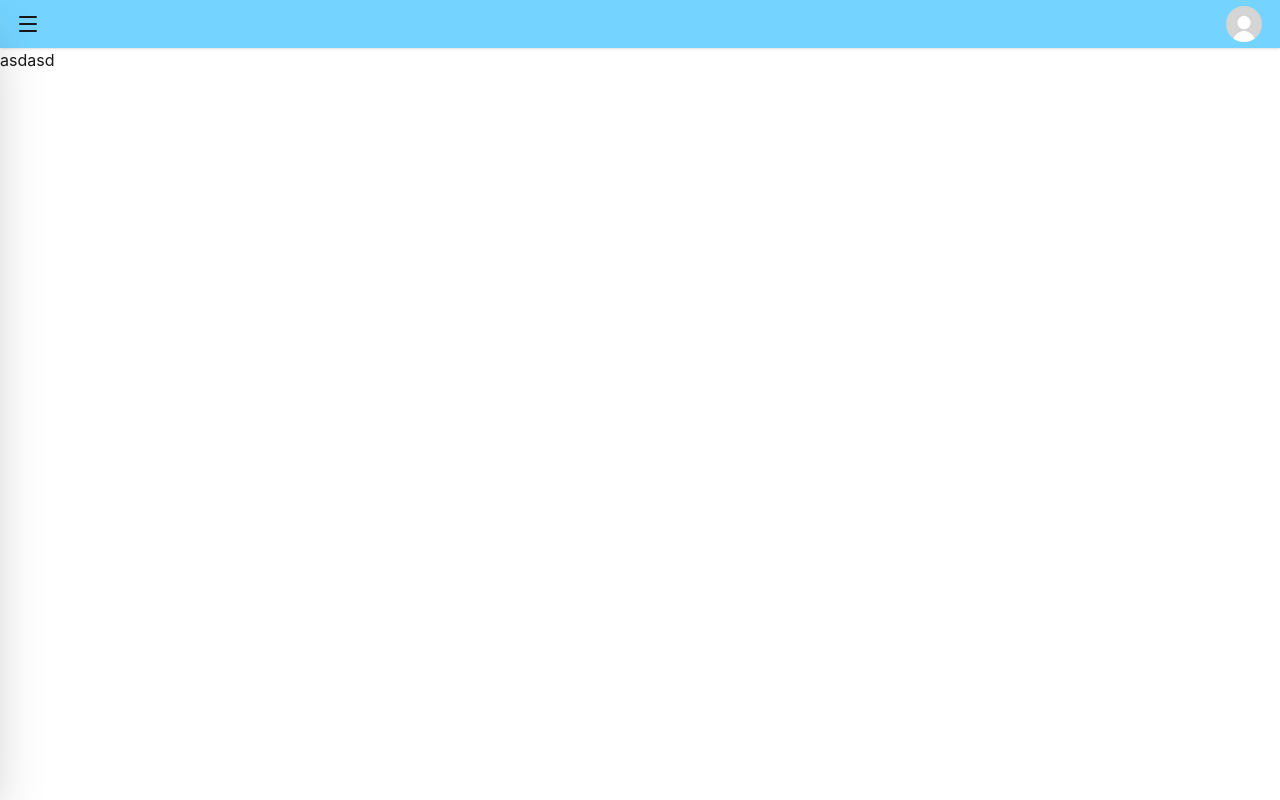
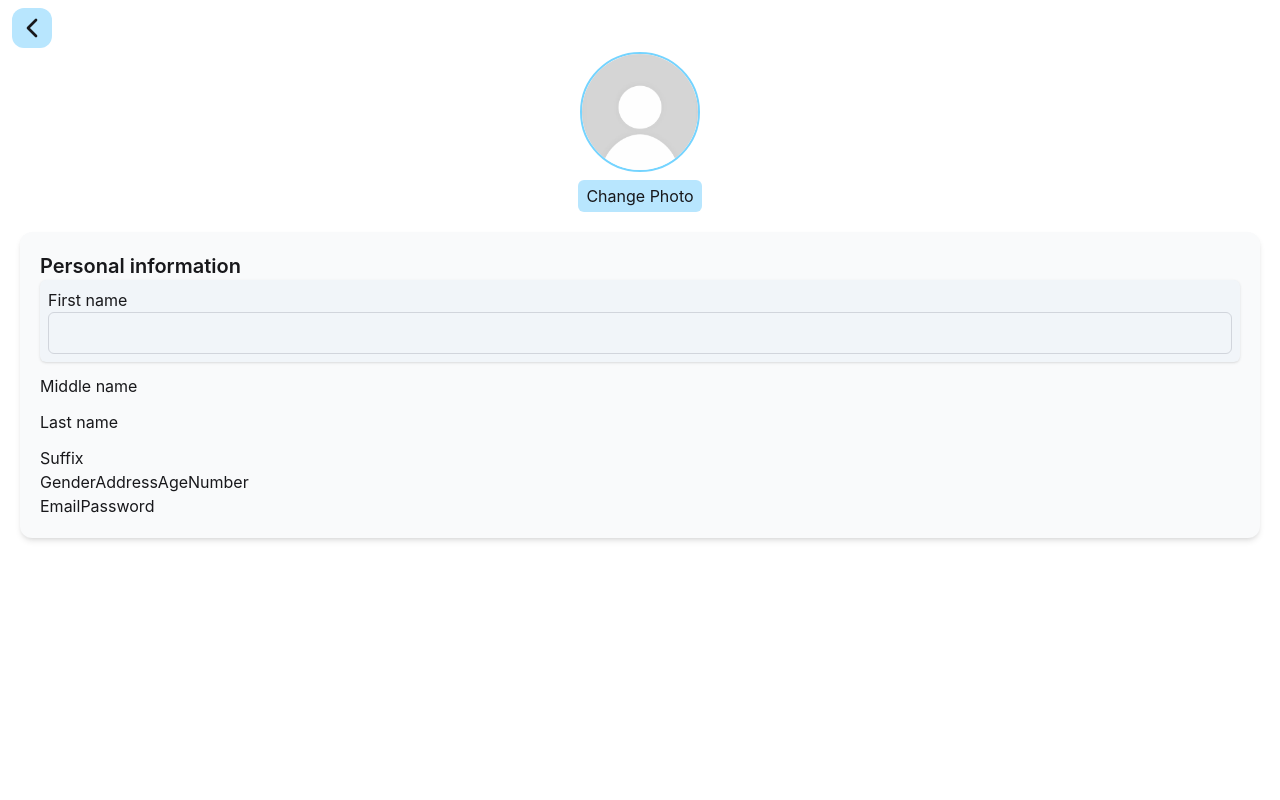
Before and after one commit to Kentwaffle/Front_end_paluwagan, a React (Vite) app: page /profile in a window 1280 px wide. Built offline with nearby package versions, Linux system fonts and the light colour scheme; no server answers; sample sign-in values are in the browser's storage.

Commit message:
Upadate Profile fix UI

```diff
--- a/src/Loan/Loan.jsx
+++ b/src/Loan/Loan.jsx
@@ -13,10 +13,11 @@ import {
 import Sidebar from "../MainComponents/sidebar";
 import Header from "../MainComponents/Header";
 import { formatDate, formatCurrency } from "../reusableComponents/formatter";
+import { LoadingSpinnerLoan } from "../reusableComponents/loading";
+import Error from "../reusableComponents/Error";
 
 function Loan() {
   const [isOpen, setIsOpen] = useState(false);
-
   const { data, isLoading, isError, error } = useFetchData(
     "/loan",
     API_ENDPOINTS.LOAN_GET
@@ -57,6 +58,24 @@ function Loan() {
     }
   };
 
+  // return <LoadingSpinnerLoan isOpen={isOpen} setIsOpen={setIsOpen} />;
+  // return <Error isOpen={isOpen} setIsOpen={setIsOpen} error={error} />;
+
+  if (isLoading) {
+    return (
+      <div className="min-h-screen">
+        <LoadingSpinnerLoan isOpen={isOpen} setIsOpen={setIsOpen} />
+      </div>
+    );
+  }
+  if (isError) {
+    return (
+      <div className="min-h-screen">
+        <Error isOpen={isOpen} setIsOpen={setIsOpen} error={error} />
+      </div>
+    );
+  }
+
   return (
     <>
       <Sidebar isOpen={isOpen} setIsOpen={setIsOpen} />
@@ -73,7 +92,7 @@ function Loan() {
                     {"#" + app_Number}
                   </div>
                 </div>
-                <span className="bg-sky-200 p-1 rounded-md ">
+                <span className="bg-sky-100 p-1 rounded-md ">
                   <Download />
                 </span>
               </div>
@@ -164,18 +183,10 @@ function Loan() {
                 className="card border my-5 border-slate-200 shadow"
               >
                 <div className="px-5 py-3 flex flex-col gap-3">
-                  <div className="flex flex-col gap-1">
+                  <div className="flex flex-col">
                     <div className="flex justify-between items-center text-[18px]">
-                      <span className="font-semibold">
-                        {formatDate(payment.paymentDate)}
-                      </span>
-                      <span className="font-semibold">
+                      <span className="font-semibold text-xl">
                         {formatCurrency(payment.amountPaid)}
-                      </span>
-                    </div>
-                    <div className="flex justify-between items-center">
-                      <span className="font-semibold text-stone-400 text-[14px]">
-                        {payment.paymentMethod}
                       </span>
                       <span
                         className={`badge badge-sm badge-soft rounded-xl ${statusColor(
@@ -184,6 +195,14 @@ function Loan() {
                       >
                         {statusIcon(payment.paymentStatus)}
                         {payment.paymentStatus}
+                      </span>
+                    </div>
+                    <div className="flex justify-between items-center text-[12px]">
+                      <span className="font-semibold text-stone-600 ">
+                        {formatDate(payment.paymentDate)}
+                      </span>
+                      <span className="font-semibold text-[12px] text-stone-600">
+                        {payment.paymentMethod}
                       </span>
                     </div>
                   </div>
--- a/src/MainComponents/Header.jsx
+++ b/src/MainComponents/Header.jsx
@@ -13,29 +13,15 @@ function Header({ openSideBar }) {
     navigate("/");
   };
 
-  const { data, isLoading, isError, error } = useFetchData(
-    "/header",
-    API_ENDPOINTS.PROFILE_GET
-  );
+  const { data } = useFetchData("/header", API_ENDPOINTS.PROFILE_GET);
 
   return (
     <>
-      {/* <div className="flex justify-between items-center p-2 bg-sky-300 shadow-xl">
-        <Menu onClick={openSideBar} />
-        <button className="flex items-center gap-2">
-          <span>Username</span>
-          <img
-            src={Default_pic}
-            alt="Profile picture"
-            className="w-9 h-9 object-cover rounded-full"
-          />
-        </button>
-      </div> */}
-
       <div className="navbar shadow-sm flex justify-between  bg-sky-300 min-h-12 h-12 py-0 px-4">
         <Menu onClick={openSideBar} />
-        <div className="dropdown dropdown-end pl flex justify-center items-center">
+        <div className="flex items-center">
           <span className="font-semibold pr-1">{data?.firstName}</span>
+          <div className="dropdown dropdown-end">
             <div
               tabIndex={0}
               role="button"
@@ -47,7 +33,7 @@ function Header({ openSideBar }) {
             </div>
             <ul
               tabIndex="-1"
-            className="menu menu-sm dropdown-content bg-base-100 rounded-box z-1 mt-1 w-20 shadow"
+              className="menu menu-sm dropdown-content bg-base-100 rounded-box z-1 mt-3 w-25 items-center p-2 shadow"
             >
               <li>
                 <Link to={"/profile"} className="text-sky800 font-semibold">
@@ -65,6 +51,7 @@ function Header({ openSideBar }) {
             </ul>
           </div>
         </div>
+      </div>
     </>
   );
 }
--- a/src/Profile/Profile.jsx
+++ b/src/Profile/Profile.jsx
@@ -1,22 +1,65 @@
 import React from "react";
-import { Menu } from "lucide-react";
+import { ChevronLeft } from "lucide-react";
 import Default_pic from "../assets/images/default_pic.jpg";
 import { Link, Outlet, useNavigate } from "react-router-dom";
-import { useFetchData } from "../serviceToApi/fetchData";
-import { API_ENDPOINTS } from "../serviceToApi/ApiEndpoint";
 import Sidebar from "../MainComponents/sidebar";
 import Header from "../MainComponents/Header";
 import { useEffect, useState } from "react";
 
+import { useFetchData } from "../serviceToApi/fetchData";
+import { API_ENDPOINTS } from "../serviceToApi/ApiEndpoint";
+
+import Inputform from "../reusableComponents/Inputform";
+
 function Profile() {
   const [isOpen, setIsOpen] = useState(false);
   return (
-    <>
-      <Sidebar isOpen={isOpen} setIsOpen={setIsOpen} />
-      <Header openSideBar={() => setIsOpen(!isOpen)} />
+    <div className="min-h-screen pt-13 px-5">
+      {/* <Sidebar isOpen={isOpen} setIsOpen={setIsOpen} />
+      <Header openSideBar={() => setIsOpen(!isOpen)} /> */}
 
-      <div>asdasd</div>
-    </>
+      <button className="fixed top-2 left-3 bg-sky-200 rounded-xl p-1">
+        <Link to={"/loan"}>
+          <ChevronLeft size={32} />
+        </Link>
+      </button>
+
+      <div className="flex flex-col justify-center items-center">
+        <img
+          src={Default_pic}
+          alt="Profile_pic"
+          className="rounded-full w-30 h-30 border-2 border-sky-300"
+        />
+
+        <label className="cursor-pointer bg-sky-200 p-1 px-2 mt-2 rounded-md">
+          <input type="file" className="hidden" accept="image/*" />
+          Change Photo
+        </label>
+      </div>
+
+      <div className="my-5 flex flex-col bg-gray-50 shadow-md rounded-xl p-5">
+        <span className="text-xl font-semibold">Personal information</span>
+        <div className="flex flex-col w-full gap-3">
+          <div className="bg-slate-100 rounded-md p-2 shadow">
+            <span>First name</span>
+            <Inputform />
+          </div>
+          <span>Middle name</span>
+          <span>Last name</span>
+          <span>Suffix</span>
+        </div>
+        <div>
+          <span>Gender</span>
+          <span>Address</span>
+          <span>Age</span>
+          <span>Number</span>
+        </div>
+        <div>
+          <span>Email</span>
+          <span>Password</span>
+        </div>
+      </div>
+    </div>
   );
 }
 
--- /dev/null
+++ b/src/reusableComponents/Error.jsx
@@ -0,0 +1,40 @@
+import React from "react";
+import Sidebar from "../MainComponents/sidebar";
+import Header from "../MainComponents/Header";
+import { CircleX } from "lucide-react";
+import { useNavigate } from "react-router-dom";
+import Error_img from "../assets/images/Error_img.png";
+
+function Error({ isOpen, setIsOpen, error }) {
+  const navigate = useNavigate();
+
+  //   <CircleX className="text-white" />
+  return (
+    <>
+      <Sidebar isOpen={isOpen} setIsOpen={setIsOpen} />
+      <Header openSideBar={() => setIsOpen(!isOpen)} />
+
+      <div className="min-h-screen flex items-center justify-center  ">
+        <div className="max-w-md">
+          <img src={Error_img} alt="Error" className="w-70 h-auto" />
+          <div className="flex flex-col justify-center gap-1 items-center">
+            <span className="font-bold text-3xl">Ops! Error.</span>
+            <div className="flex flex-col gap-2 ">
+              <span className="text-xl">
+                {error?.message || "Hindi makuha ang data mula sa server."}
+              </span>
+              <button
+                onClick={() => window.location.reload()}
+                className=" bg-red-500 text-white p-1 rounded-md"
+              >
+                Retry
+              </button>
+            </div>
+          </div>
+        </div>
+      </div>
+    </>
+  );
+}
+
+export default Error;
--- /dev/null
+++ b/src/reusableComponents/loading.jsx
@@ -0,0 +1,14 @@
+import React from "react";
+import Sidebar from "../MainComponents/sidebar";
+import Header from "../MainComponents/Header";
+
+export const LoadingSpinnerLoan = ({ isOpen, setIsOpen }) => (
+  <>
+    <Sidebar isOpen={isOpen} setIsOpen={setIsOpen} />
+    <Header openSideBar={() => setIsOpen(!isOpen)} />
+    <div className="min-h-screen p-3 flex flex-col gap-5">
+      <div className=" w-full rounded-xl skeleton h-80 flex flex-col items-center justify-center"></div>
+      <div className=" w-full rounded-xl skeleton h-70 flex flex-col items-center justify-center"></div>
+    </div>
+  </>
+);
```
Also changed, not shown: src/assets/images/Error_img.png (added). Lines whose indentation alone changed are shown as unchanged.
